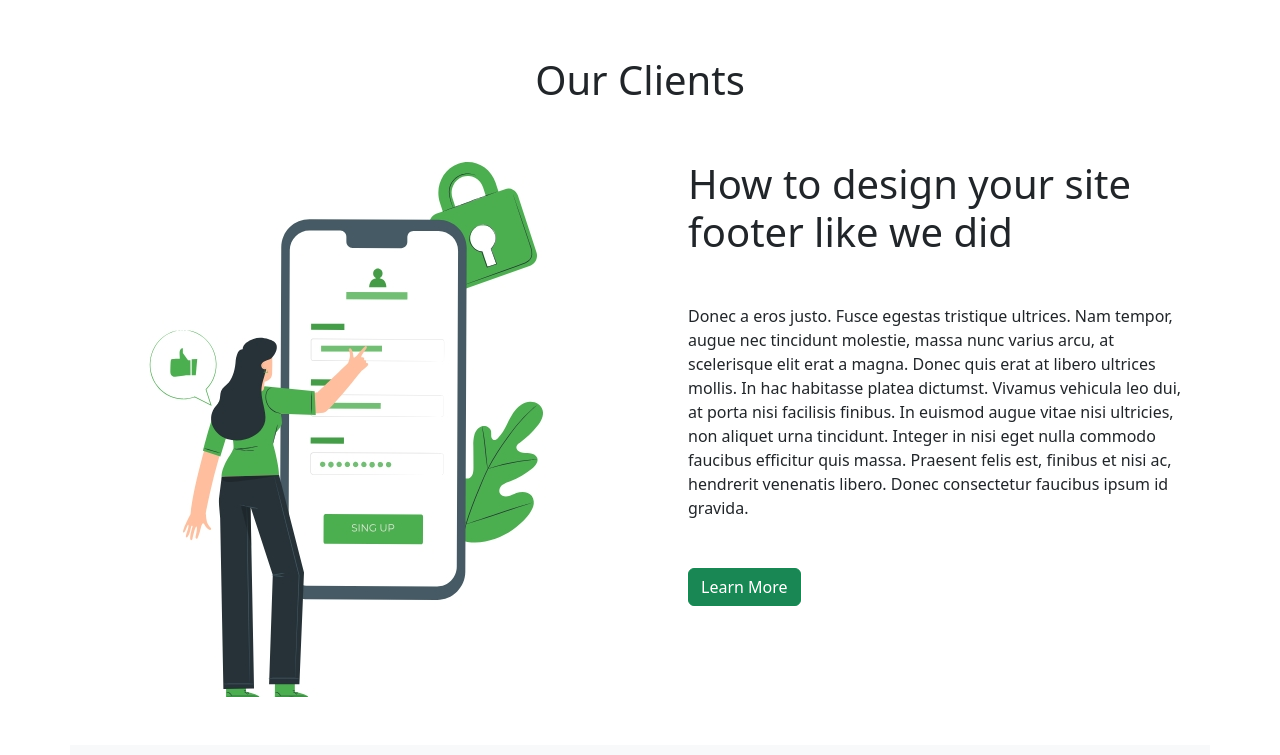
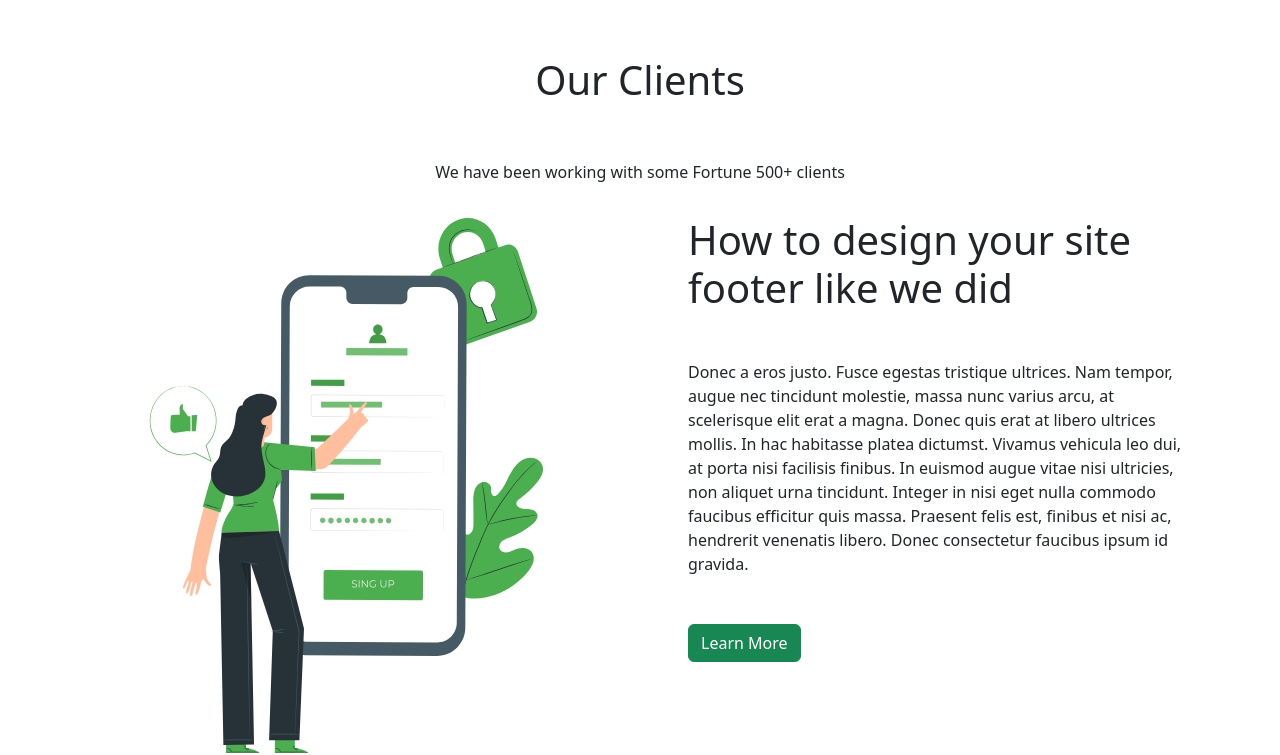
Before and after one commit to Linoj1th/GroupProject_1, a plain HTML site: page index.html in a window 1280 px wide. Shown: the part 78-833 px from the top of the page. Drawn offline with nearby package versions, Linux system fonts and the light colour scheme.

Commit message:
feat: add par-1

```diff
--- a/index.html
+++ b/index.html
@@ -40,6 +40,14 @@
     </div>
   </div>
   </div>
+   <!-- par-1 -->
+   <div class="container">
+    <div class="row  text-center my-3 ">
+      <div class="col">
+        <p>We have been working with some Fortune 500+ clients</p>
+    </div>
+  </div>
+ </div>
   <div class=" g-4 mb-5 d-flex justify-content-between container ">
     <div class="row">
       <div class="col">
```
